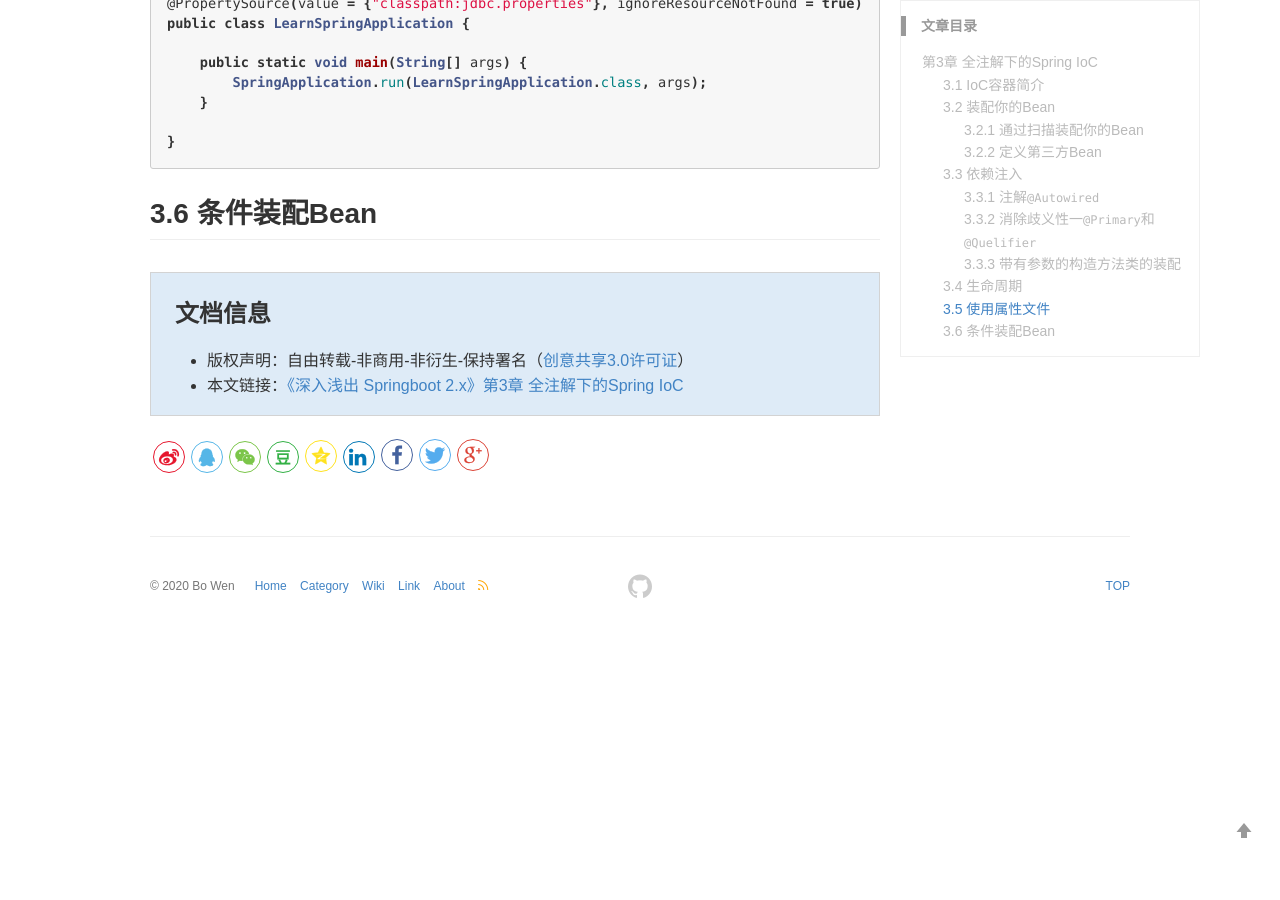
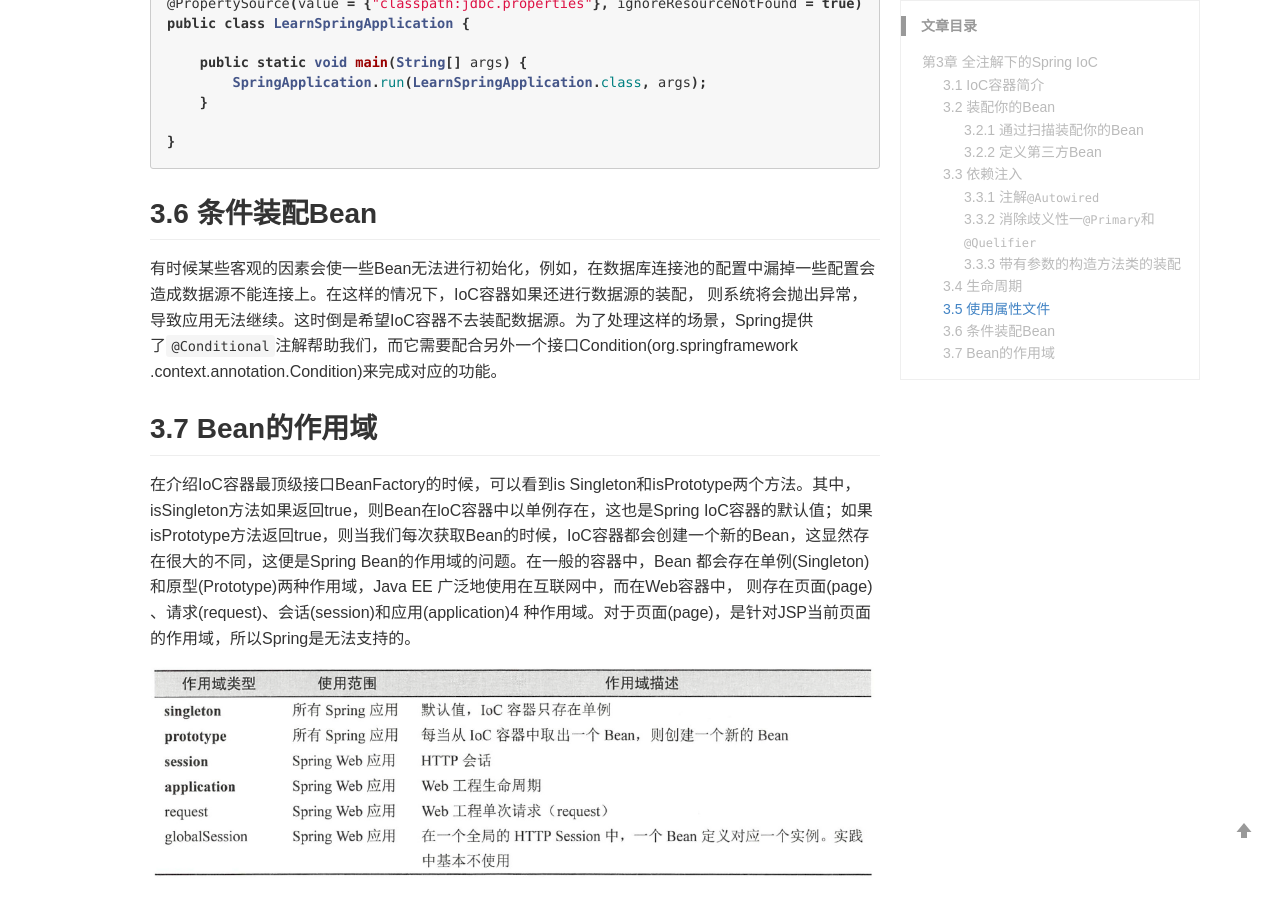
Before and after one commit to wenb1/wenb1.github.io, a Jekyll site: the page built from _posts/2020-05-19-shen-ru-qian-chu-springboot-3.md, in a window 1280 px wide and 900 px high, scrolled down 11424 px. Built offline with Jekyll 4.4.1, drawn with Linux system fonts in a browser that asks for light colours; comment, search, counter and statistics services are not loaded; before the commit the page ends 12059 px from its top, so only the background shows below that.

Commit message:
modify blog

````diff
--- a/_posts/2020-05-19-shen-ru-qian-chu-springboot-3.md
+++ b/_posts/2020-05-19-shen-ru-qian-chu-springboot-3.md
@@ -459,3 +459,11 @@ public class LearnSpringApplication {
 ```
 
 ## 3.6 条件装配Bean
+
+有时候某些客观的因素会使一些Bean无法进行初始化，例如，在数据库连接池的配置中漏掉一些配置会造成数据源不能连接上。在这样的情况下，IoC容器如果还进行数据源的装配， 则系统将会抛出异常，导致应用无法继续。这时倒是希望IoC容器不去装配数据源。为了处理这样的场景，Spring提供了`@Conditional`注解帮助我们，而它需要配合另外一个接口Condition(org.springframework .context.annotation.Condition)来完成对应的功能。
+
+## 3.7 Bean的作用域
+
+在介绍IoC容器最顶级接口BeanFactory的时候，可以看到is Singleton和isPrototype两个方法。其中，isSingleton方法如果返回true，则Bean在loC容器中以单例存在，这也是Spring IoC容器的默认值；如果isPrototype方法返回true，则当我们每次获取Bean的时候，IoC容器都会创建一个新的Bean，这显然存在很大的不同，这便是Spring Bean的作用域的问题。在一般的容器中，Bean 都会存在单例(Singleton)和原型(Prototype)两种作用域，Java EE 广泛地使用在互联网中，而在Web容器中， 则存在页面(page) 、请求(request)、会话(session)和应用(application)4 种作用域。对于页面(page)，是针对JSP当前页面的作用域，所以Spring是无法支持的。
+
+![springboot bean生命周期](/images/posts/springboot/chapter3_3.PNG)
````
Also changed, not shown: images/posts/springboot/chapter3_3.PNG (added).
